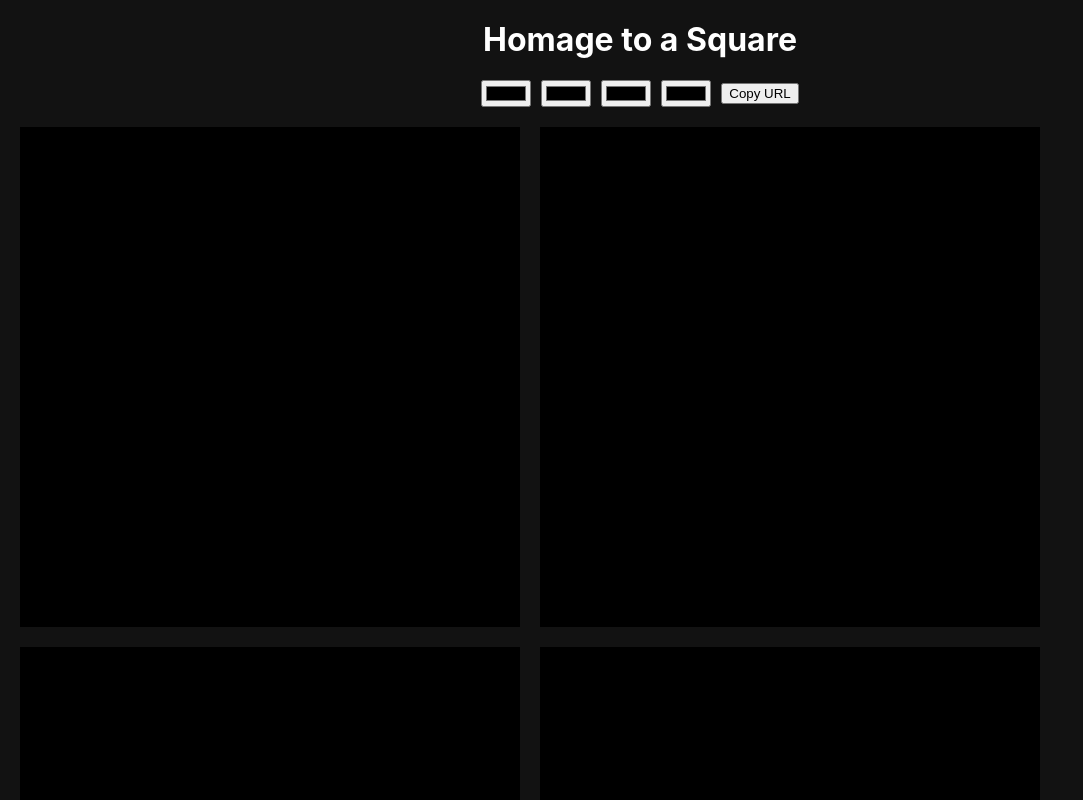
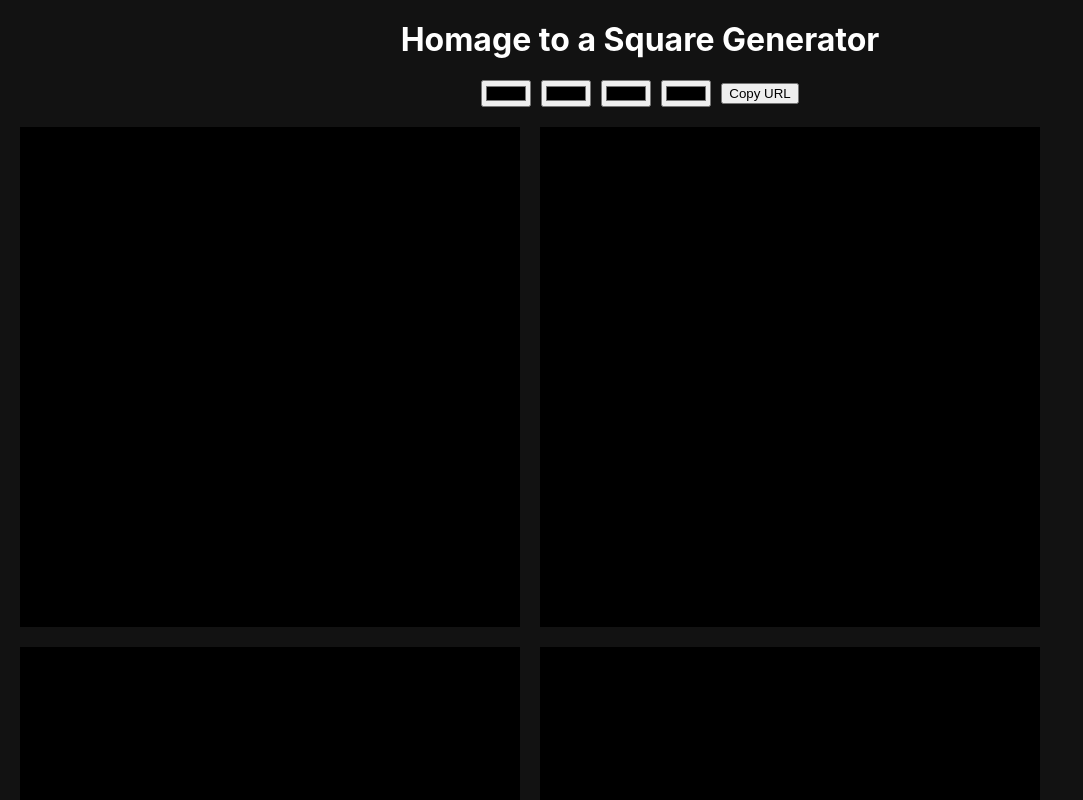
Before and after one commit to iafiawik/homage-to-a-square, a React (Create React App) app: page / in a window 1280 px wide. Shown: the top 800 px of the page, without its empty margins (0-1083 px from the left). Built offline with nearby package versions, Linux system fonts and the light colour scheme.

Commit message:
Update title

```diff
--- a/public/index.html
+++ b/public/index.html
@@ -24,7 +24,7 @@
       work correctly both with client-side routing and a non-root public URL.
       Learn how to configure a non-root public URL by running `npm run build`.
     -->
-    <title>React App</title>
+    <title>Homage to a Square Generator</title>
   </head>
   <body>
     <noscript>You need to enable JavaScript to run this app.</noscript>
--- a/src/App.tsx
+++ b/src/App.tsx
@@ -46,7 +46,7 @@ function App() {
 
   return (
     <div className="App">
-      <h1>Homage to a Square</h1>
+      <h1>Homage to a Square Generator</h1>
       <div className="inputs">
         <input
           type="color"
```
